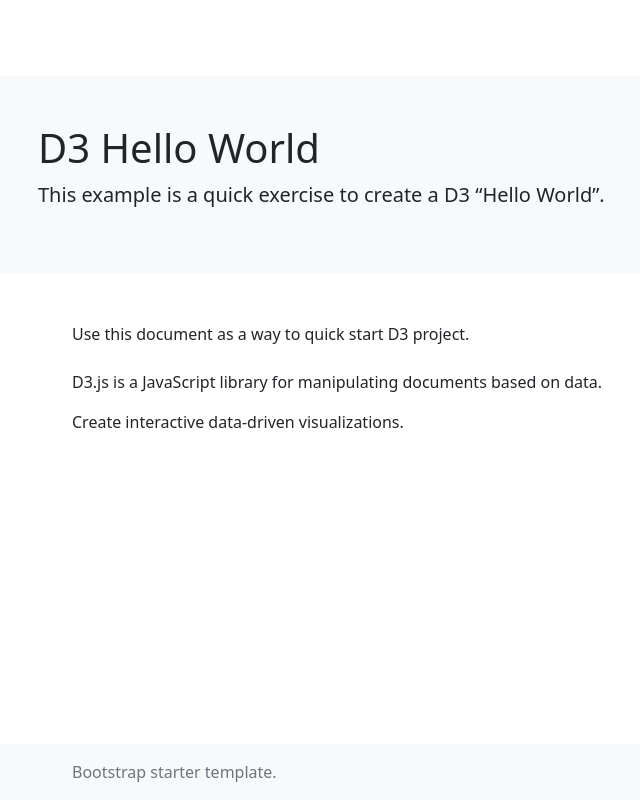
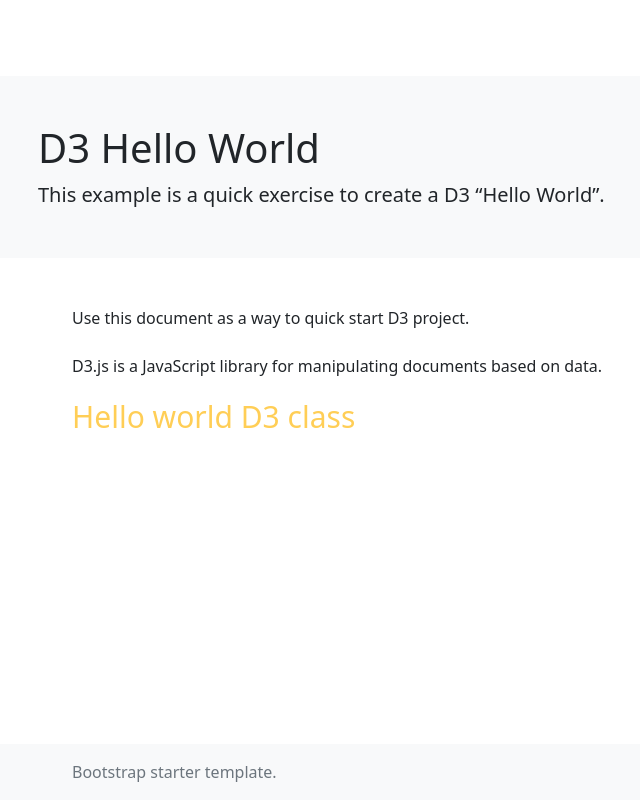
Before and after one commit to tianzhuqingying/d3_v7_100_chart_examples, a website: page 001/index.html in a window 1280 px wide. Shown: the whole page, without its empty margins (10-650 px from the left). Drawn offline with nearby package versions, Linux system fonts and the light colour scheme.

Commit message:
Update 001 js

```diff
--- a/001/index.html
+++ b/001/index.html
@@ -25,10 +25,10 @@
     <main class="flex-shrink-0">
       <div class="bg-light p-5 rounded mt-3">
         <h1>D3 Hello World</h1>
-        <p class="lead">This example is a quick exercise to create a D3 “Hello World”.</p>
+        <span class="lead">This example is a quick exercise to create a D3 “Hello World”.</span>
       </div>
 
-      <div class="container" style="margin">
+      <div id="d3-example" class="container" style="margin">
         <div class="mt-5">
           <p class="d3-wrapper">Use this document as a way to quick start D3 project.</p>
         </div>
--- a/001/js/001.js
+++ b/001/js/001.js
@@ -1,2 +1,6 @@
 // Version D3 7.1.1
-d3.select(".d3-wrapper")
+d3.selectAll("#d3-example .mt-3 .d3-wrapper")
+  .text("Hello world D3 class")
+  .attr('class', "d3-set-attributes")
+  .style("color", "#ffce56")
+  .style("font-size", "30px");
```
